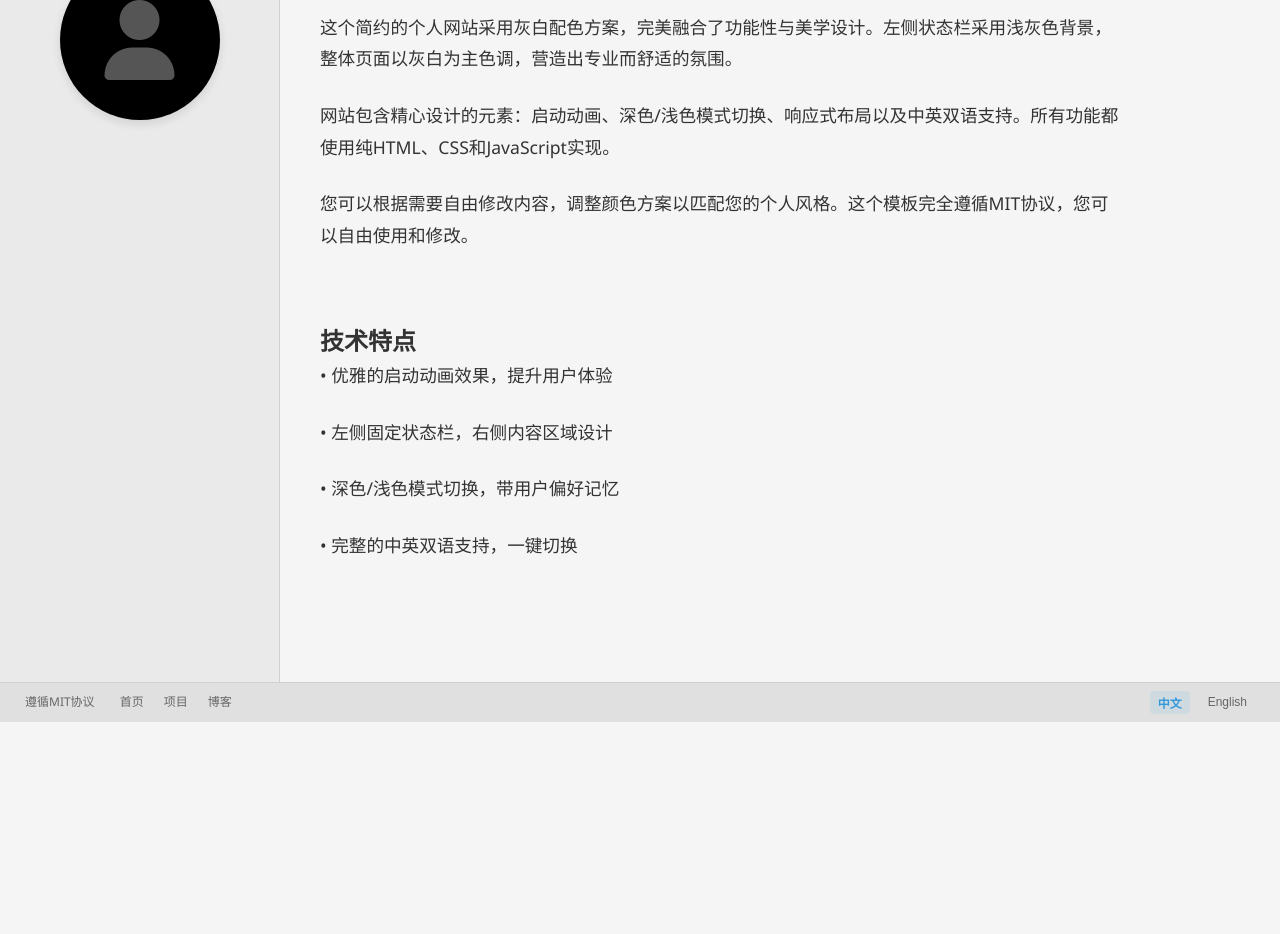
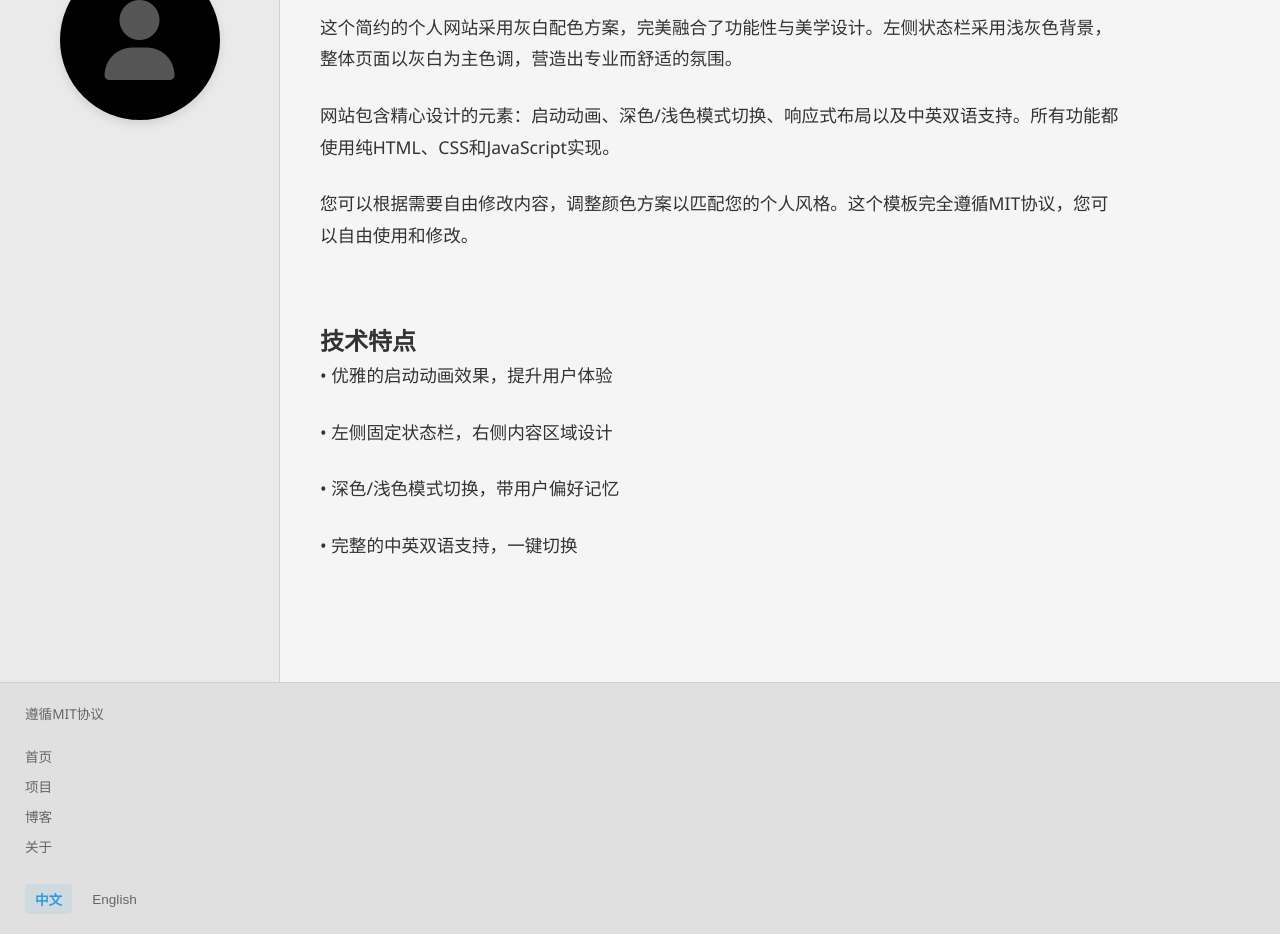
Before and after one commit to Mrfu-Create/Mrfu-Create.github.io, a plain HTML site: page index.html in a window 1280 px wide. Shown: the part 140-1074 px from the top of the page. Before the commit the page ends 862 px from the top, so only its background shows below. Drawn offline with Linux system fonts and the light colour scheme.

Commit message:
Update index.html

```diff
--- a/index.html
+++ b/index.html
@@ -3,7 +3,7 @@
 <head>
     <meta charset="UTF-8">
     <meta name="viewport" content="width=device-width, initial-scale=1.0">
-    <title>简约个人网站</title>
+    <title>个人网站</title>
     <link rel="stylesheet" href="https://cdnjs.cloudflare.com/ajax/libs/font-awesome/6.4.0/css/all.min.css">
     <style>
         :root {
@@ -13,7 +13,7 @@
             --sidebar-bg: #eaeaea;
             --border-color: #d0d0d0;
             --footer-bg: #e0e0e0;
-            --footer-height: 40px;
+            --footer-height: 120px; /* 增加高度 */
         }
 
         .dark-mode {
@@ -196,25 +196,30 @@
             color: #aaa;
         }
 
-        /* 底部栏 - 完全左对齐 */
+        /* 底部栏 - 垂直排列，左对齐 */
         footer {
             background-color: var(--footer-bg);
-            height: var(--footer-height);
-            padding: 0 25px;
+            min-height: var(--footer-height);
+            padding: 20px 25px;
             border-top: 1px solid var(--border-color);
-            font-size: 0.75rem;
+            font-size: 0.85rem;
             display: flex;
-            justify-content: flex-start;
-            align-items: center;
-            gap: 25px;
+            flex-direction: column;
+            align-items: flex-start;
+            gap: 12px;
+        }
+
+        .footer-section {
+            display: flex;
+            flex-direction: column;
+            align-items: flex-start;
+            width: 100%;
         }
 
         .license {
             color: #666;
-            display: flex;
-            align-items: center;
-            height: 100%;
-            font-size: 0.75rem;
+            font-size: 0.85rem;
+            margin-bottom: 10px;
         }
 
         .dark-mode .license {
@@ -223,16 +228,16 @@
 
         .footer-links {
             display: flex;
-            gap: 20px;
-            height: 100%;
-            align-items: center;
+            flex-direction: column;
+            gap: 8px;
+            margin-bottom: 15px;
         }
 
         .footer-links a {
             color: #666;
             text-decoration: none;
             transition: color 0.3s;
-            font-size: 0.75rem;
+            font-size: 0.85rem;
         }
 
         .dark-mode .footer-links a {
@@ -246,9 +251,6 @@
         .lang-switch {
             display: flex;
             gap: 10px;
-            height: 100%;
-            align-items: center;
-            margin-left: auto;
         }
 
         .lang-switch button {
@@ -256,8 +258,8 @@
             border: none;
             color: #666;
             cursor: pointer;
-            font-size: 0.75rem;
-            padding: 3px 8px;
+            font-size: 0.85rem;
+            padding: 5px 10px;
             border-radius: 4px;
             transition: all 0.3s;
         }
@@ -297,7 +299,8 @@
 
         <!-- 右侧内容区域 -->
         <main class="main-content">
-            <h1>欢迎进入个人网站！</h1>
+            <h1 class="lang-zh">欢迎进入个人网站！</h1>
+            <h1 class="lang-en">Welcome to Personal Website!</h1>
 
             <div class="content-section">
                 <div class="bilingual" id="introText">
@@ -333,10 +336,13 @@
         </main>
     </div>
 
-    <!-- 底部栏 -->
+    <!-- 底部栏 - 垂直排列，左对齐 -->
     <footer>
+        <div class="footer-section">
             <div class="license">遵循MIT协议</div>
+        </div>
 
+        <div class="footer-section">
             <div class="footer-links">
                 <a href="index.html" class="lang-zh">首页</a>
                 <a href="index.html" class="lang-en">Home</a>
@@ -344,11 +350,16 @@
                 <a href="#" class="lang-en">Projects</a>
                 <a href="#" class="lang-zh">博客</a>
                 <a href="#" class="lang-en">Blog</a>
+                <a href="#" class="lang-zh">关于</a>
+                <a href="#" class="lang-en">About</a>
+            </div>
         </div>
 
+        <div class="footer-section">
             <div class="lang-switch">
                 <button id="zhBtn" class="active">中文</button>
                 <button id="enBtn">English</button>
+            </div>
         </div>
     </footer>
 
@@ -370,12 +381,13 @@
             modeToggle.addEventListener('click', () => {
                 body.classList.toggle('dark-mode');
 
-                // 显示通知
+                // 更新当前语言下的通知文本
+                const currentLang = localStorage.getItem('lang') || 'zh';
                 if (body.classList.contains('dark-mode')) {
-                    modeNotification.textContent = '已切换至夜间模式！';
+                    modeNotification.textContent = currentLang === 'zh' ? '已切换至夜间模式！' : 'Switched to Night Mode!';
                     localStorage.setItem('darkMode', 'enabled');
                 } else {
-                    modeNotification.textContent = '已切换至日间模式！';
+                    modeNotification.textContent = currentLang === 'zh' ? '已切换至日间模式！' : 'Switched to Day Mode!';
                     localStorage.setItem('darkMode', 'disabled');
                 }
 
@@ -389,11 +401,12 @@
             });
 
             function updateModeUI() {
+                const currentLang = localStorage.getItem('lang') || 'zh';
                 if (body.classList.contains('dark-mode')) {
-                    modeText.textContent = '日间模式';
+                    modeText.textContent = currentLang === 'zh' ? '日间模式' : 'Light Mode';
                     modeToggle.querySelector('i').className = 'fas fa-sun';
                 } else {
-                    modeText.textContent = '夜间模式';
+                    modeText.textContent = currentLang === 'zh' ? '夜间模式' : 'Dark Mode';
                     modeToggle.querySelector('i').className = 'fas fa-moon';
                 }
             }
@@ -409,11 +422,13 @@
             zhBtn.addEventListener('click', () => {
                 setLanguage('zh');
                 localStorage.setItem('lang', 'zh');
+                updateModeUI(); // 更新模式按钮文本
             });
 
             enBtn.addEventListener('click', () => {
                 setLanguage('en');
                 localStorage.setItem('lang', 'en');
+                updateModeUI(); // 更新模式按钮文本
             });
 
             function setLanguage(lang) {
@@ -429,13 +444,6 @@
                 document.querySelectorAll('.lang-en').forEach(el => {
                     el.style.display = lang === 'en' ? 'block' : 'none';
                 });
-
-                // 更新模式按钮文本
-                if (body.classList.contains('dark-mode')) {
-                    modeText.textContent = lang === 'zh' ? '日间模式' : 'Light Mode';
-                } else {
-                    modeText.textContent = lang === 'zh' ? '夜间模式' : 'Dark Mode';
-                }
             }
         });
     </script>
```
Lines whose indentation alone changed are shown as unchanged.
